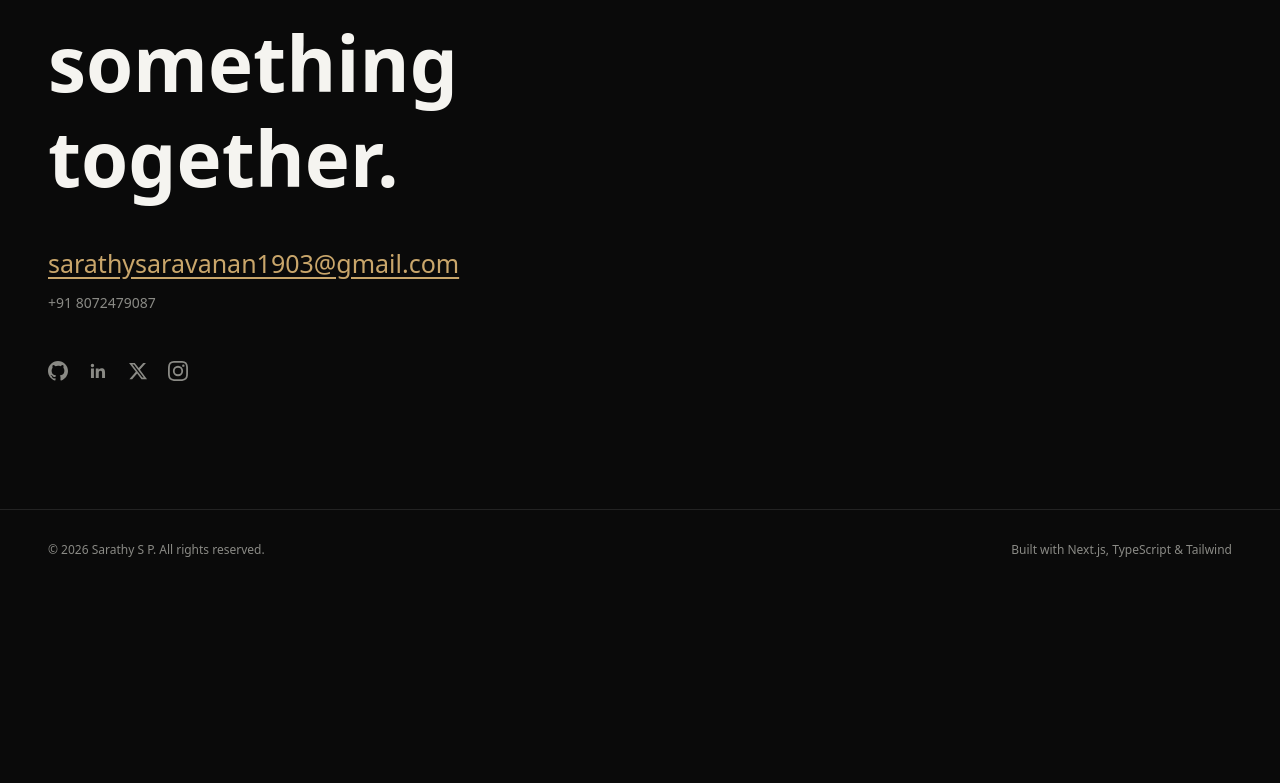
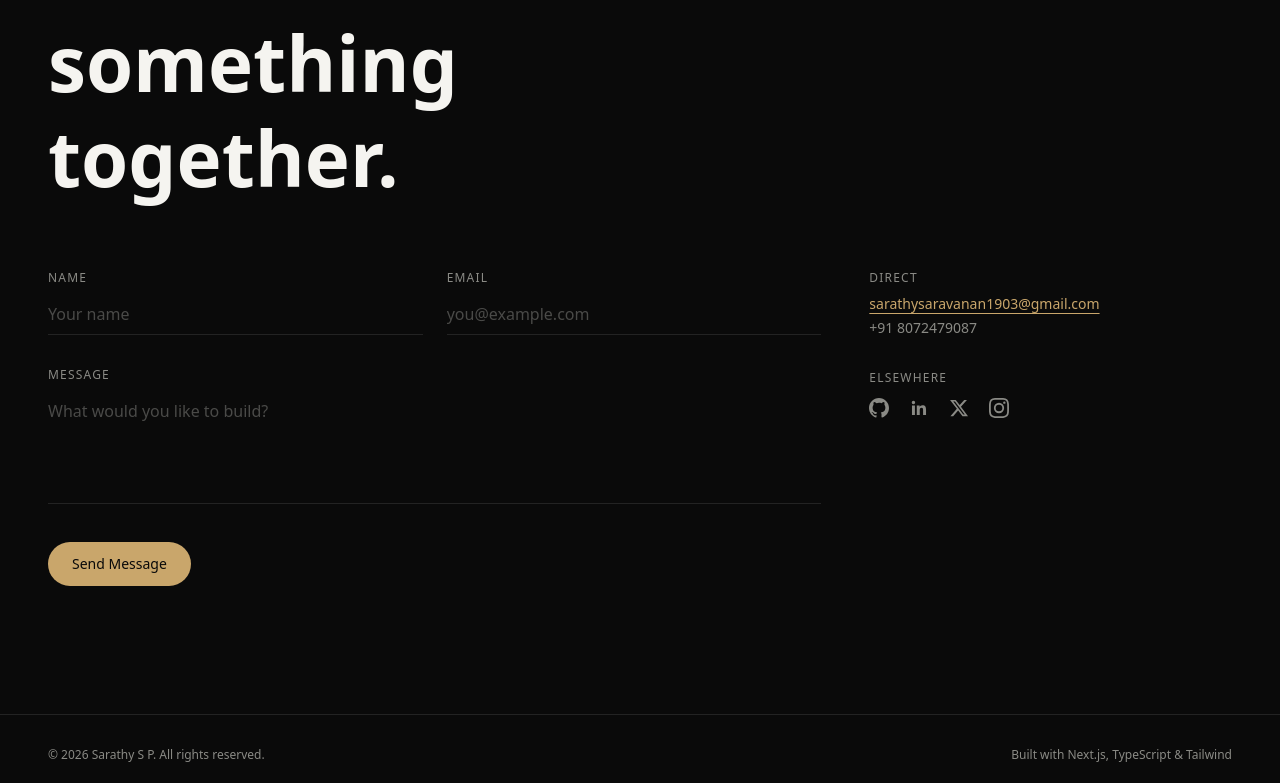
Before and after one commit to thesarathy/portfolio, a Next.js app: page / in a window 1280 px wide. Shown: the part 4632-5415 px from the top of the page. Before the commit the page ends 5222 px from the top, so only its background shows below. Built offline with nearby package versions, Linux system fonts and the light colour scheme.

Commit message:
Fix: contact form success state bug (stale currentTarget reference after await)

```diff
--- a/src/components/sections/contact.tsx
+++ b/src/components/sections/contact.tsx
@@ -1,3 +1,6 @@
+"use client";
+
+import { useState } from "react";
 import { siteConfig } from "@/data/site-config";
 
 function GithubIcon() {
@@ -7,7 +10,6 @@ function GithubIcon() {
     </svg>
   );
 }
-
 function LinkedinIcon() {
   return (
     <svg width="20" height="20" viewBox="0 0 24 24" fill="currentColor">
@@ -15,7 +17,6 @@ function LinkedinIcon() {
     </svg>
   );
 }
-
 function TwitterIcon() {
   return (
     <svg width="20" height="20" viewBox="0 0 24 24" fill="currentColor">
@@ -23,7 +24,6 @@ function TwitterIcon() {
     </svg>
   );
 }
-
 function InstagramIcon() {
   return (
     <svg width="20" height="20" viewBox="0 0 24 24" fill="currentColor">
@@ -32,26 +32,124 @@ function InstagramIcon() {
   );
 }
 
+type Status = "idle" | "loading" | "success" | "error";
+
 export function Contact() {
+  const [status, setStatus] = useState<Status>("idle");
+
+ async function handleSubmit(e: React.FormEvent<HTMLFormElement>) {
+  e.preventDefault();
+  const form = e.currentTarget;
+  setStatus("loading");
+
+  const formData = new FormData(form);
+  formData.append("access_key", process.env.NEXT_PUBLIC_WEB3FORMS_KEY ?? "");
+
+  try {
+    const res = await fetch("https://api.web3forms.com/submit", {
+      method: "POST",
+      body: formData,
+    });
+    const result = await res.json();
+    if (result.success) {
+      setStatus("success");
+      form.reset();
+    } else {
+      console.error("Web3Forms error:", result);
+      setStatus("error");
+    }
+  } catch (err) {
+    console.error("Fetch failed:", err);
+    setStatus("error");
+  }
+}
+
   return (
     <section id="contact" className="px-6 md:px-12 py-24 md:py-32 border-t border-border">
       <p className="font-mono text-xs md:text-sm text-accent tracking-widest uppercase mb-4">
         Get in Touch
       </p>
-      <h2 className="font-display text-4xl md:text-6xl font-semibold text-fg mb-10 max-w-2xl leading-tight">
+      <h2 className="font-display text-4xl md:text-6xl font-semibold text-fg mb-16 max-w-2xl leading-tight">
         Let&apos;s build something together.
       </h2>
 
+      <div className="grid grid-cols-1 md:grid-cols-3 gap-12">
+        <form onSubmit={handleSubmit} className="md:col-span-2 space-y-8">
+          <div className="grid grid-cols-1 md:grid-cols-2 gap-6">
+            <div>
+              <label className="font-mono text-xs text-fg-muted uppercase tracking-widest block mb-2">
+                Name
+              </label>
+              <input
+                type="text"
+                name="name"
+                required
+                placeholder="Your name"
+                className="w-full bg-transparent border-b border-border py-2 text-fg placeholder:text-fg-muted/50 focus:border-accent outline-none transition-colors"
+              />
+            </div>
+            <div>
+              <label className="font-mono text-xs text-fg-muted uppercase tracking-widest block mb-2">
+                Email
+              </label>
+              <input
+                type="email"
+                name="email"
+                required
+                placeholder="you@example.com"
+                className="w-full bg-transparent border-b border-border py-2 text-fg placeholder:text-fg-muted/50 focus:border-accent outline-none transition-colors"
+              />
+            </div>
+          </div>
+
+          <div>
+            <label className="font-mono text-xs text-fg-muted uppercase tracking-widest block mb-2">
+              Message
+            </label>
+            <textarea
+              name="message"
+              required
+              rows={4}
+              placeholder="What would you like to build?"
+              className="w-full bg-transparent border-b border-border py-2 text-fg placeholder:text-fg-muted/50 focus:border-accent outline-none transition-colors resize-none"
+            />
+          </div>
+
+          <button
+            type="submit"
+            disabled={status === "loading"}
+            className="px-6 py-3 bg-accent text-bg text-sm font-medium rounded-full hover:opacity-90 transition-opacity disabled:opacity-50"
+          >
+            {status === "loading" ? "Sending..." : "Send Message"}
+          </button>
+
+          {status === "success" && (
+            <p className="text-accent text-sm">Message sent — I&apos;ll get back to you soon.</p>
+          )}
+          {status === "error" && (
+            <p className="text-red-400 text-sm">Something went wrong. Try emailing directly instead.</p>
+          )}
+        </form>
+
+        <div className="space-y-8">
+          <div>
+            <p className="font-mono text-xs text-fg-muted uppercase tracking-widest mb-2">
+              Direct
+            </p>
 
              <a href={`mailto:${siteConfig.email}`}
-        className="inline-block font-mono text-lg md:text-xl text-accent underline underline-offset-4 hover:opacity-80 transition-opacity mb-3 break-all"
+              className="font-mono text-sm text-accent underline underline-offset-4 hover:opacity-80 transition-opacity break-all block mb-1"
             >
               {siteConfig.email}
             </a>
+            <p className="text-fg-muted text-sm">{siteConfig.phone}</p>
+          </div>
 
-      <p className="text-fg-muted text-sm mb-12">{siteConfig.phone}</p>
-
-      <div className="flex flex-wrap gap-5">
+          <div>
+            <p className="font-mono text-xs text-fg-muted uppercase tracking-widest mb-3">
+              Elsewhere
+            </p>
+            <div className="flex gap-5">
               <a href={siteConfig.github} aria-label="GitHub" className="text-fg-muted hover:text-fg transition-colors">
                 <GithubIcon />
               </a>
@@ -65,6 +163,9 @@ export function Contact() {
                 <InstagramIcon />
               </a>
             </div>
+          </div>
+        </div>
+      </div>
     </section>
   );
 }
```
Lines whose indentation alone changed are shown as unchanged.
